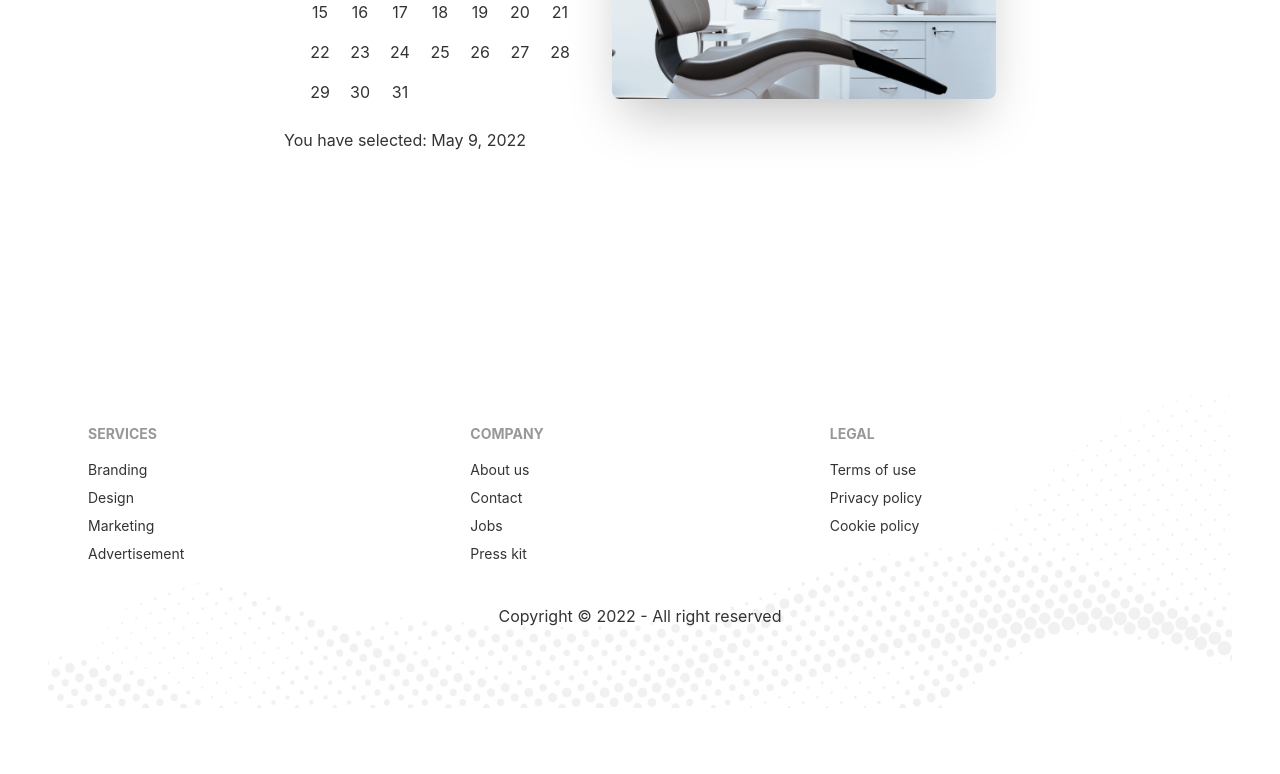
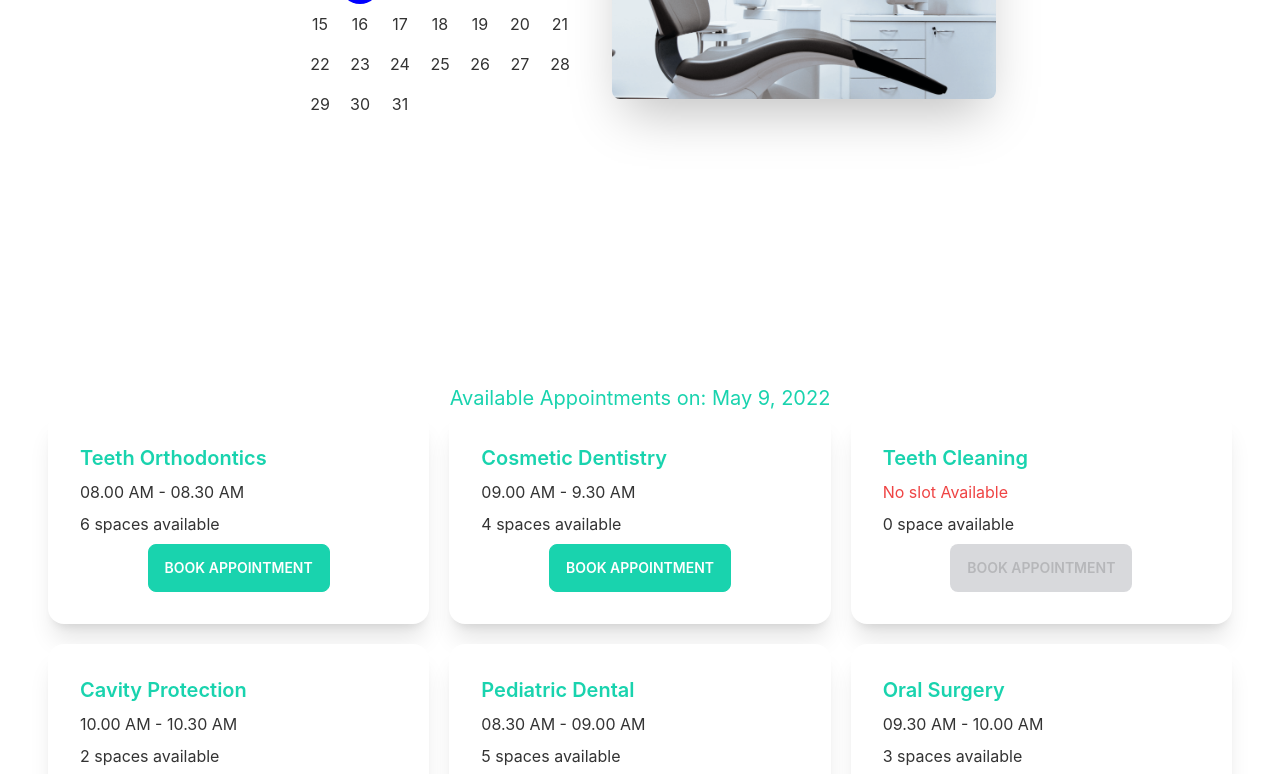
Before and after one commit to uttamsdev/doctor-appointment-system, a React (Create React App) app: page /appointment in a window 1280 px wide. Shown: the part 480-1254 px from the top of the page. Before the commit the page ends 1188 px from the top, so only its background shows below. Built offline with nearby package versions, Linux system fonts and the light colour scheme.

Commit message:
services shown

```diff
--- /dev/null
+++ b/public/services.json
@@ -0,0 +1,57 @@
+[
+    {
+      "_id": 1,
+      "name": "Teeth Orthodontics",
+      "slots": [
+        "08.00 AM - 08.30 AM",
+        "08.30 AM - 09.00 AM",
+        "09.00 AM - 9.30 AM",
+        "09.30 AM - 10.00 AM",
+        "10.00 AM - 10.30 AM",
+        "10.30 AM - 11.00 AM"
+      ]
+    },
+    {
+      "_id": 2,
+      "name": "Cosmetic Dentistry",
+      "slots": [
+        "09.00 AM - 9.30 AM",
+        "09.30 AM - 10.00 AM",
+        "10.00 AM - 10.30 AM",
+        "10.30 AM - 11.00 AM"
+      ]
+    },
+    {
+      "_id": 3,
+      "name": "Teeth Cleaning",
+      "slots": []
+    },
+    {
+      "_id": 4,
+      "name": "Cavity Protection",
+      "slots": [
+        "10.00 AM - 10.30 AM",
+        "10.30 AM - 11.00 AM"
+      ]
+    },
+    {
+      "_id": 5,
+      "name": "Pediatric Dental",
+      "slots": [
+        "08.30 AM - 09.00 AM",
+        "09.00 AM - 9.30 AM",
+        "09.30 AM - 10.00 AM",
+        "10.00 AM - 10.30 AM",
+        "10.30 AM - 11.00 AM"
+      ]
+    },
+    {
+      "_id": 6,
+      "name": "Oral Surgery",
+      "slots": [
+        "09.30 AM - 10.00 AM",
+        "10.00 AM - 10.30 AM",
+        "10.30 AM - 11.00 AM"
+      ]
+    }
+  ]
--- a/src/Pages/Appointment/Appointment.js
+++ b/src/Pages/Appointment/Appointment.js
@@ -1,11 +1,16 @@
-import React from 'react'
+import React, { useState } from 'react'
 import Footer from '../Shared/Footer';
 import AppointmentBanner from './AppointmentBanner';
+import AvailableAppointment from './AvailableAppointment';
 
 const Appointment = () => {
+    const [date, setDate] = useState(new Date()); //geting today's date using new Date()
+    //left up stage to share data in multiple children or siblings component.
+    //multiple component e data share kortesi
   return (
     <div>
-        <AppointmentBanner></AppointmentBanner>
+        <AppointmentBanner date={date} setDate={setDate}></AppointmentBanner>
+        <AvailableAppointment date={date}></AvailableAppointment>
         <Footer></Footer>
     </div>
   )
--- a/src/Pages/Appointment/AppointmentBanner.js
+++ b/src/Pages/Appointment/AppointmentBanner.js
@@ -4,8 +4,8 @@
 import "react-day-picker/dist/style.css";
 import { format } from "date-fns";
 
-const AppointmentBanner = () => {
-  const [date, setDate] = useState(new Date()); //geting today's date using new Date()
+const AppointmentBanner = ({date, setDate}) => {
+
   return (
     //using hero dasiy ui hero
     <div class="hero min-h-screen">
@@ -13,7 +13,6 @@
         <img src={chair} alt="" class="max-w-sm rounded-lg shadow-2xl" />
         <div>
           <DayPicker mode="single" selected={date} onSelect={setDate} />
-          <p>You have selected: {format(date, "PP")}</p>
         </div>
       </div>
     </div>
--- /dev/null
+++ b/src/Pages/Appointment/AvailableAppointment.js
@@ -0,0 +1,24 @@
+import { format } from 'date-fns/esm';
+import React, { useEffect, useState } from 'react'
+import Service from './Service';
+
+const AvailableAppointment = ({date}) => {
+    const [services, setServices] = useState([]);
+    useEffect(()=>{
+        fetch('services.json')
+        .then(res => res.json())
+        .then(data => setServices(data))
+    },[])
+  return (
+    <div>
+          <h4 className='text-xl text-secondary text-center'>Available Appointments on: {format(date, "PP")}</h4>
+        <div className='grid grid-cols-1 md:grid-cols-2 lg:grid-cols-3 gap-5'>
+            {
+                services.map(service => <Service service={service} key={service._id}></Service>)
+            }
+        </div>
+    </div>
+  )
+}
+
+export default AvailableAppointment;
--- /dev/null
+++ b/src/Pages/Appointment/Service.js
@@ -0,0 +1,28 @@
+import React from 'react'
+
+const Service = ({service}) => {
+    const {name, slots} = service;
+
+    //card from daisyui
+  return (
+    <div class="card lg:max-w-lg bg-base-100 shadow-xl">
+  <div class="card-body">
+    <h2 class="card-title text-secondary">{name}</h2>
+    <p>
+        {
+            slots.length > 0 ? <span>{slots[0]}</span>
+            :
+            <span className='text-red-500'>No slot Available</span>
+        }
+    </p>
+    <p>{slots.length} {slots.length > 1 ? 'spaces' : 'space'} available</p>
+    <div class="card-actions justify-center">
+      <button disabled={slots.length===0} class="btn btn-secondary text-white uppercase">Book Appointment</button>
+      {/* slots length 0 hole button disable hobe */}
+    </div>
+  </div>
+</div>
+  )
+}
+
+export default Service;
--- a/src/Pages/Shared/Footer.js
+++ b/src/Pages/Shared/Footer.js
@@ -10,7 +10,7 @@
         backgroundSize: "cover",
       }}
     >
-      <div className="footer">
+      <div className="footer justify-center gap-96 mt-5">
         <div>
           <span className="footer-title">Services</span>
           <a className="link link-hover">Branding</a>
```
